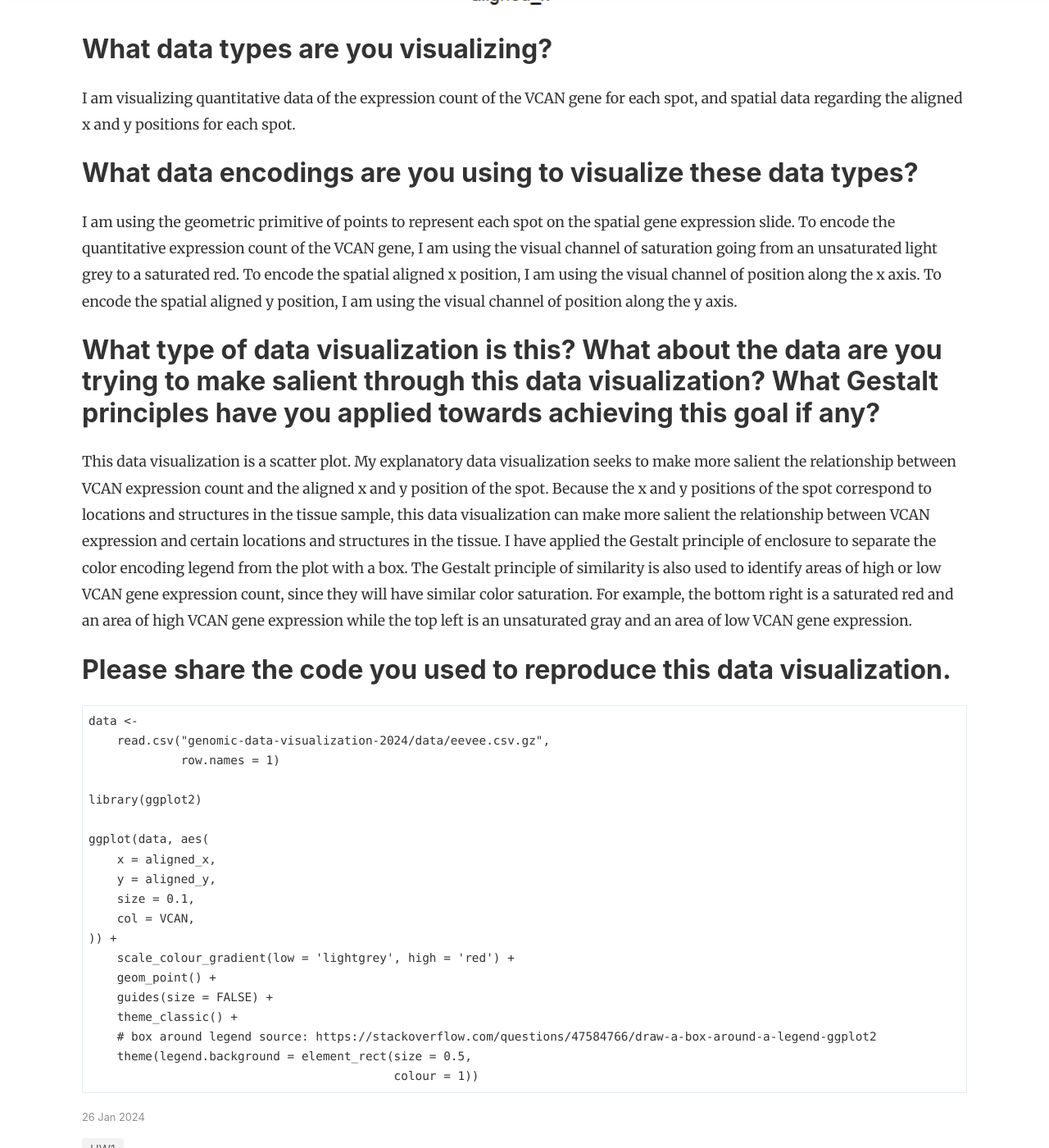
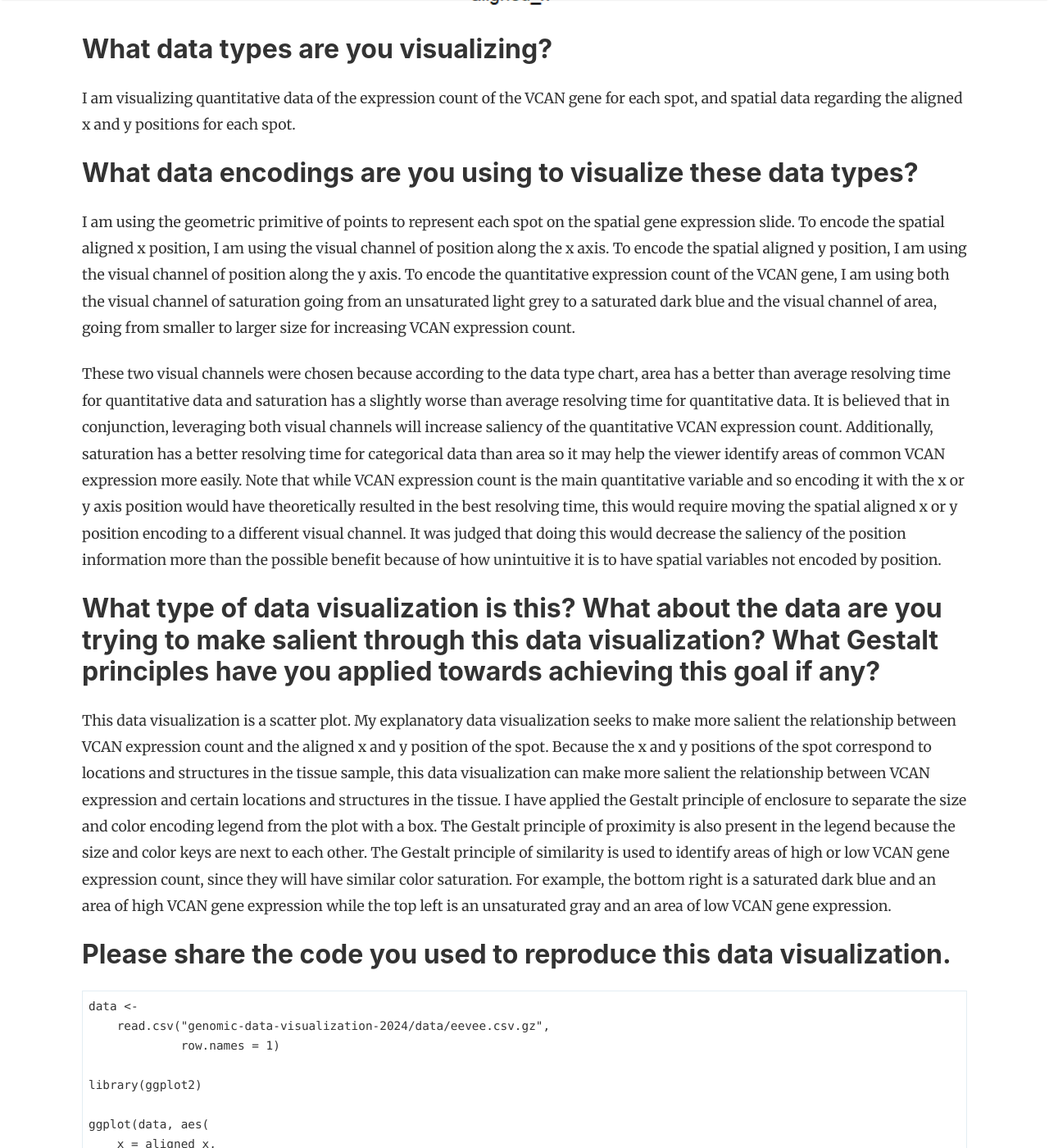
Before and after one commit to JEFworks-Lab/genomic-data-visualization-2024, a Jekyll site: the page built from _posts/2024-01-26-aying2.md, in a window 1280 px wide and 1400 px high, scrolled down 1010 px. Shown: the whole window at 82% size. Built offline with Jekyll 4.4.1, drawn with Linux system fonts in a browser that asks for light colours; nearby versions of some CDN libraries; comment, search, counter and statistics services are not loaded; some of the changed text lies outside the part shown.

Commit message:
added area visual channel

````diff
--- a/_posts/2024-01-26-aying2.md
+++ b/_posts/2024-01-26-aying2.md
@@ -12,10 +12,12 @@
 I am visualizing quantitative data of the expression count of the VCAN gene for each spot, and spatial data regarding the aligned x and y positions for each spot.
 
 ## What data encodings are you using to visualize these data types?
-I am using the geometric primitive of points to represent each spot on the spatial gene expression slide. To encode the quantitative expression count of the VCAN gene, I am using the visual channel of saturation going from an unsaturated light grey to a saturated red. To encode the spatial aligned x position, I am using the visual channel of position along the x axis. To encode the spatial aligned y position, I am using the visual channel of position along the y axis.
+I am using the geometric primitive of points to represent each spot on the spatial gene expression slide. To encode the spatial aligned x position, I am using the visual channel of position along the x axis. To encode the spatial aligned y position, I am using the visual channel of position along the y axis. To encode the quantitative expression count of the VCAN gene, I am using both the visual channel of saturation going from an unsaturated light grey to a saturated dark blue and the visual channel of area, going from smaller to larger size for increasing VCAN expression count.
+
+These two visual channels were chosen because according to the data type chart, area has a better than average resolving time for quantitative data and saturation has a slightly worse than average resolving time for quantitative data. It is believed that in conjunction, leveraging both visual channels will increase saliency of the quantitative VCAN expression count. Additionally, saturation has a better resolving time for categorical data than area so it may help the viewer identify areas of common VCAN expression more easily. Note that while VCAN expression count is the main quantitative variable and so encoding it with the x or y axis position would have theoretically resulted in the best resolving time, this would require moving the spatial aligned x or y position encoding to a different visual channel. It was judged that doing this would decrease the saliency of the position information more than the possible benefit because of how unintuitive it is to have spatial variables not encoded by position.
 
 ## What type of data visualization is this? What about the data are you trying to make salient through this data visualization? What Gestalt principles have you applied towards achieving this goal if any?
-This data visualization is a scatter plot. My explanatory data visualization seeks to make more salient the relationship between VCAN expression count and the aligned x and y position of the spot. Because the x and y positions of the spot correspond to locations and structures in the tissue sample, this data visualization can make more salient the relationship between VCAN expression and certain locations and structures in the tissue. I have applied the Gestalt principle of enclosure to separate the color encoding legend from the plot with a box. The Gestalt principle of similarity is also used to identify areas of high or low VCAN gene expression count, since they will have similar color saturation. For example, the bottom right is a saturated red and an area of high VCAN gene expression while the top left is an unsaturated gray and an area of low VCAN gene expression.
+This data visualization is a scatter plot. My explanatory data visualization seeks to make more salient the relationship between VCAN expression count and the aligned x and y position of the spot. Because the x and y positions of the spot correspond to locations and structures in the tissue sample, this data visualization can make more salient the relationship between VCAN expression and certain locations and structures in the tissue. I have applied the Gestalt principle of enclosure to separate the size and color encoding legend from the plot with a box. The Gestalt principle of proximity is also present in the legend because the size and color keys are next to each other. The Gestalt principle of similarity is used to identify areas of high or low VCAN gene expression count, since they will have similar color saturation. For example, the bottom right is a saturated dark blue and an area of high VCAN gene expression while the top left is an unsaturated gray and an area of low VCAN gene expression.
 
 ## Please share the code you used to reproduce this data visualization.
 ```{r}
@@ -28,12 +30,11 @@
 ggplot(data, aes(
     x = aligned_x,
     y = aligned_y,
-    size = 0.1,
+    size = VCAN,
     col = VCAN,
 )) +
-    scale_colour_gradient(low = 'lightgrey', high = 'red') +
+    scale_colour_gradient(low = 'lightgrey', high = 'darkblue') +
     geom_point() +
-    guides(size = FALSE) +
     theme_classic() +
     # box around legend source: https://stackoverflow.com/questions/47584766/draw-a-box-around-a-legend-ggplot2
     theme(legend.background = element_rect(size = 0.5,
````
